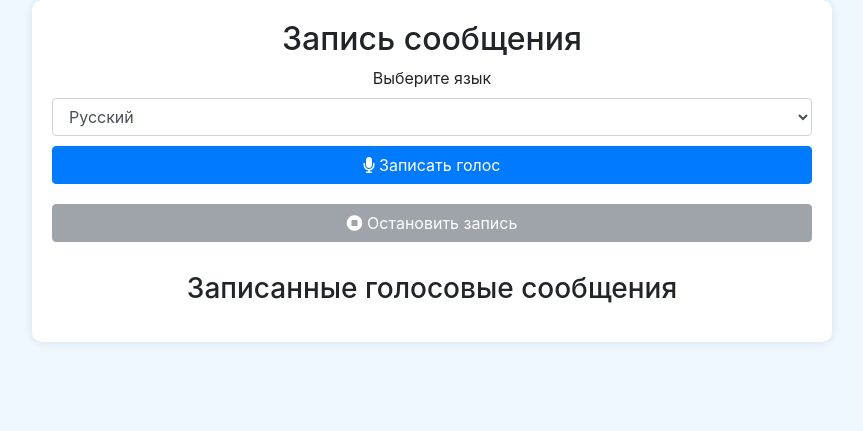
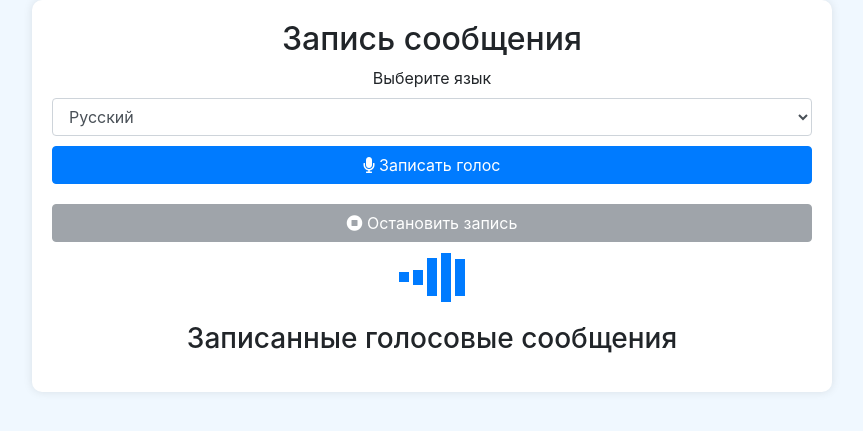
Before and after one commit to JJNikJJ/pgv, a FastAPI app: template templates/record.html in a window 1280 px wide. Shown: the part 110-541 px from the top of the page, without its empty margins (208-1071 px from the left). Run offline with FastAPI, Linux system fonts and the light colour scheme; the template is opened without the code that fills it, so the values that code supplies are empty; some libraries are stand-ins or nearby versions.

Commit message:
Update record.html

```diff
--- a/templates/record.html
+++ b/templates/record.html
@@ -229,7 +229,7 @@
                 </select>
                 <button type="button" class="btn btn-primary btn-custom" id="startRecording"><i class="fas fa-microphone"></i> Записать голос</button>
                 <button type="button" class="btn btn-secondary btn-custom" id="stopRecording" disabled><i class="fas fa-stop-circle"></i> Остановить запись</button>
-                <div class="audio-animation" id="audioAnimation" style="display: none;">
+                <div class="audio-animation" id="audioAnimation">
                     <div class="bar"></div>
                     <div class="bar"></div>
                     <div class="bar"></div>
@@ -270,6 +270,7 @@
                 console.log('Регистрация Service Worker завершилась ошибкой:', error);
             });
     }
+
     function openNav() {
         document.getElementById("mySidenav").style.width = "250px";
     }
@@ -280,7 +281,6 @@
 
     let audioContext;
     let recorder;
-    let audioChunks = [];
 
     document.getElementById('startRecording').addEventListener('click', function() {
         navigator.mediaDevices.getUserMedia({ audio: true })
```
